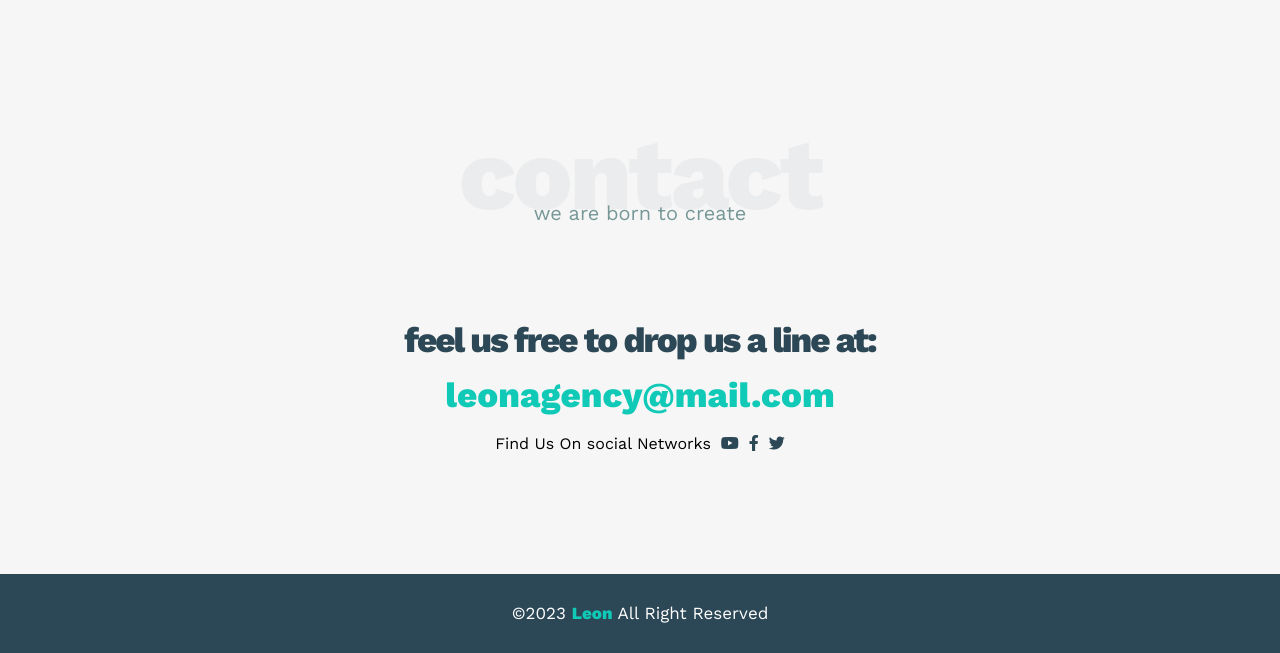
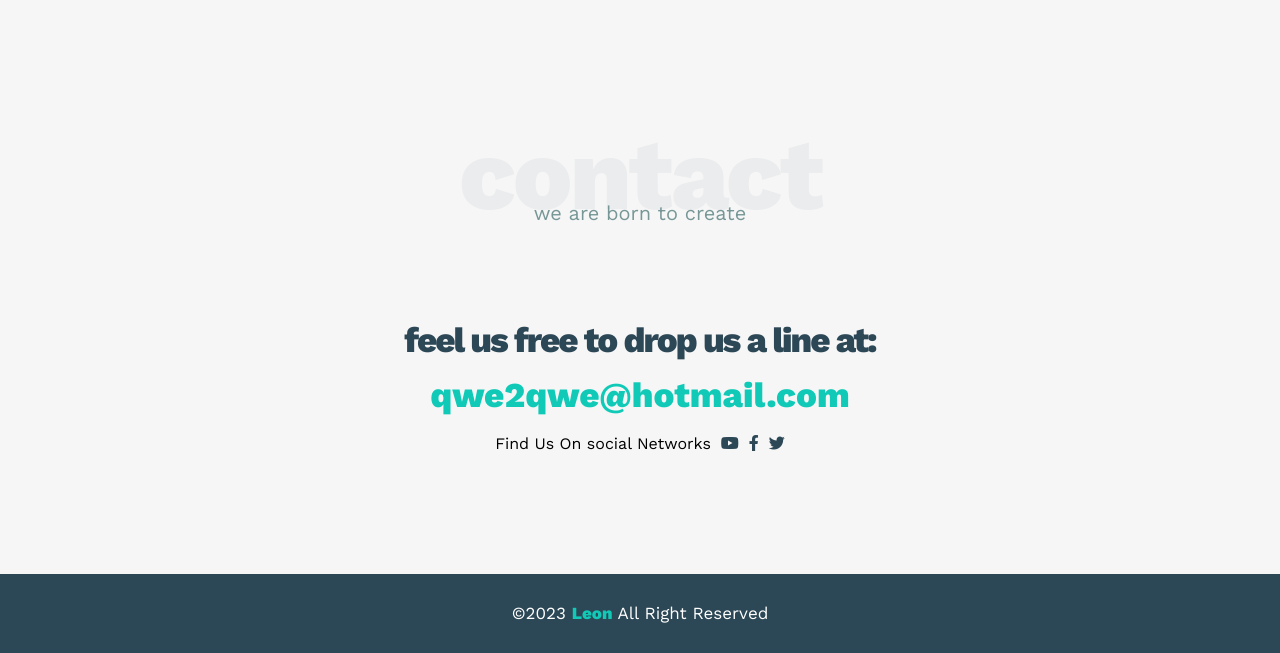
Before and after one commit to qwe2qwee/to-showw, a plain HTML site: page index.html in a window 1280 px wide. Shown: the part 3171-3824 px from the top of the page. Drawn offline with nearby package versions, Linux system fonts and the light colour scheme.

Commit message:
this is some change

```diff
--- a/css/tam.css
+++ b/css/tam.css
@@ -49,9 +49,6 @@ body {
 
 /* End globale rules */
 
-.main {
-  background-color: var(--section-color1);
-}
 
 .coun {
   margin: 0 auto;
--- a/index.html
+++ b/index.html
@@ -14,7 +14,7 @@
   <title>tempelet-1</title>
 </head>
 <body>
- <div class="main">
+
   <div class="header">
     <div class="coun">
       <img src="imag/logo.png" class="logo">
@@ -171,7 +171,7 @@
     <p>we are born to create</p>
     <div class="infoo">
       <p class="lebal">feel us free to drop us a line at:</p>
-      <a href="mailto:leonagency@mail.com?subject=Contact" class="linkk">leonagency@mail.com</a>
+      <a href="mailto:qwe2qwe@hotmail.com" class="linkk">qwe2qwe@hotmail.com</a>
       <div class="social">
         Find Us On social Networks
         <i class="fa-brands fa-youtube"></i>
@@ -186,6 +186,5 @@
 
 <div class="footer">&copy;2023 <span>Leon</span> All Right Reserved</div>
 
-</div>
 </body>
 </html>
```
